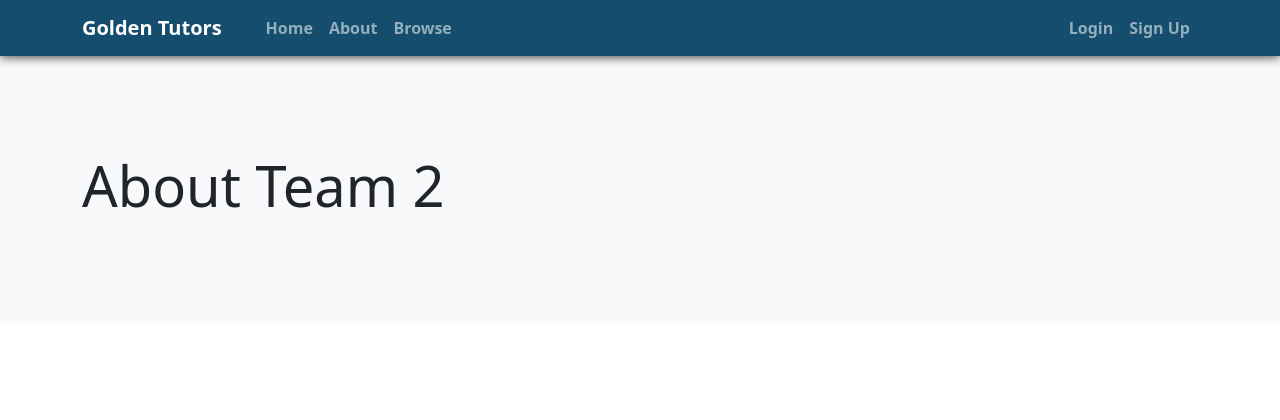
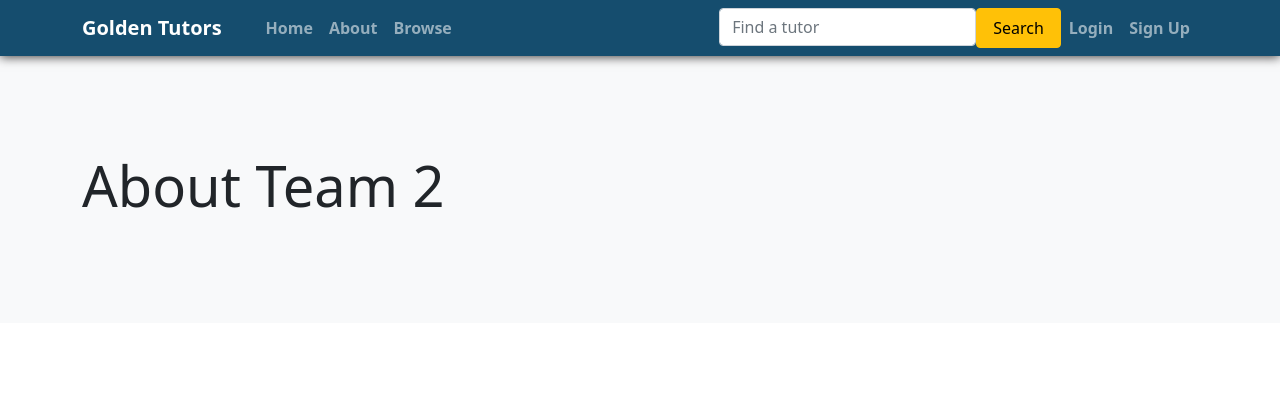
Before and after one commit to Zellineous/csc648-03-fa21-Team02-, a Flask app: page /about in a window 1280 px wide. Shown: the top 420 px of the page. Run offline with Flask 2, Linux system fonts and the light colour scheme; some libraries are stand-ins or nearby versions.

Commit message:
Added nav search in layout. (NEEDS Styling)

```diff
--- a/application/templates/layout.html
+++ b/application/templates/layout.html
@@ -40,6 +40,14 @@
           </li>
         </ul>
 
+              <!-- nav search -->
+   <form class="nav navbar-nav">
+     <div class ="form-group">
+       <input type="text" class="form-control" placeholder="Find a tutor">
+     </div>
+     <button type="submit" class="input-group-text shadow-none px-3 btn-warning">Search
+     </button>
+
         <ul class="navbar-nav ms-auto">
           <li class="nav-item">
             <a class="nav-link" href="/login">Login</a>
```
